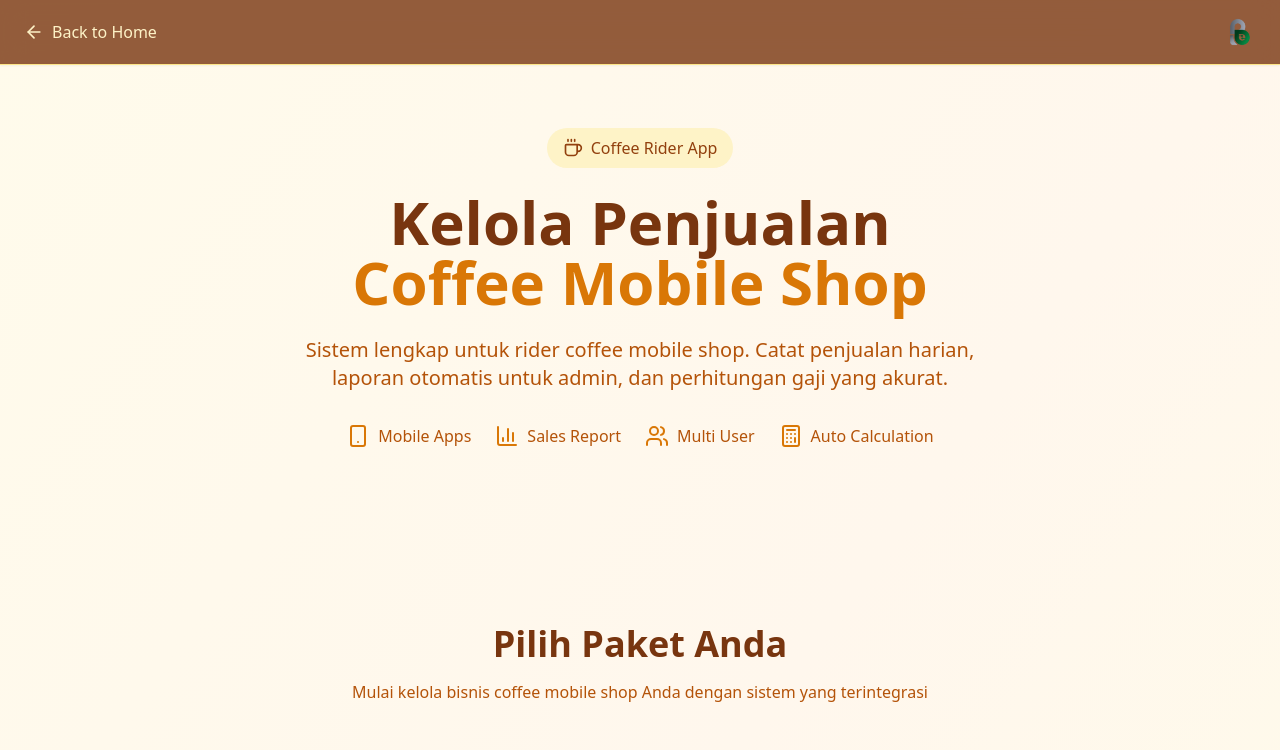
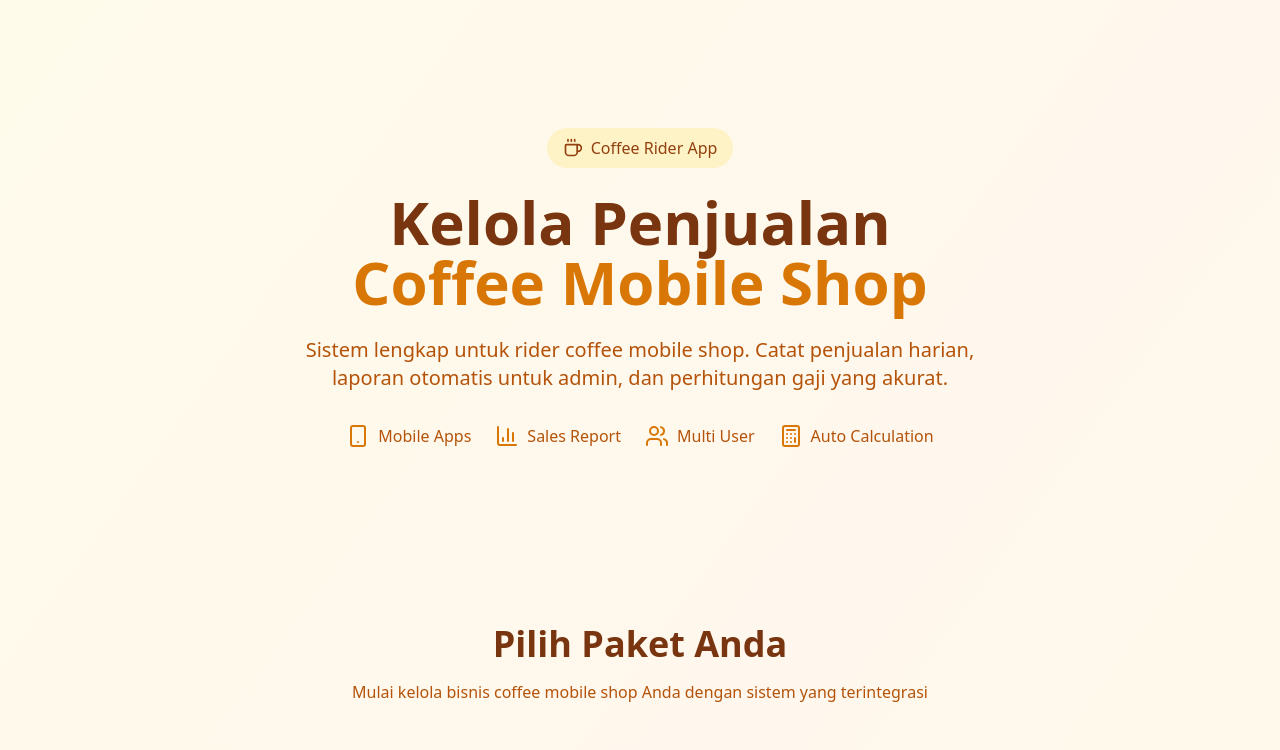
Before and after one commit to raymondsugiarto/b8space-web, a React (Vite) app: page /coffee-rider-app in a window 1280 px wide. Shown: the top 750 px of the page. Built offline with nearby package versions, Linux system fonts and the light colour scheme; the HTML template or start-up script is replaced by a standard one.

Commit message:
remove header

```diff
--- a/package.json
+++ b/package.json
@@ -69,6 +69,7 @@
     "@types/react-dom": "^18.3.7",
     "@vitejs/plugin-react-swc": "^3.11.0",
     "autoprefixer": "^10.4.21",
+    "baseline-browser-mapping": "^2.8.32",
     "eslint": "^9.32.0",
     "eslint-plugin-react-hooks": "^5.2.0",
     "eslint-plugin-react-refresh": "^0.4.20",
--- a/src/pages/CoffeeRiderApp.tsx
+++ b/src/pages/CoffeeRiderApp.tsx
@@ -22,17 +22,15 @@ const CoffeeRiderApp = () => {
   return (
     <div className="min-h-screen bg-gradient-to-br from-amber-50 via-orange-50 to-yellow-50">
       {/* Header */}
-      <header className="fixed top-0 w-full z-50 bg-amber-900/80 backdrop-blur-md border-b border-amber-200 shadow-sm">
+      {/* <header className="fixed top-0 w-full z-50 bg-amber-900/80 backdrop-blur-md border-b border-amber-200 shadow-sm">
         <div className="container mx-auto px-6 py-4">
           <div className="flex items-center justify-between">
             <Link to="/" className="flex items-center gap-2 text-amber-100 hover:text-white transition-colors">
-              <ArrowLeft size={20} />
-              <span>Back to Home</span>
+              <span>&nbsp;</span>
             </Link>
-            <img src={logo} alt="Logo" className="h-8 w-auto" />
           </div>
         </div>
-      </header>
+      </header> */}
 
       {/* Hero Section */}
       <section className="pt-32 pb-16 px-6">
```
Also changed, not shown: 1 other file (tests, documents, lock files or other folders).
